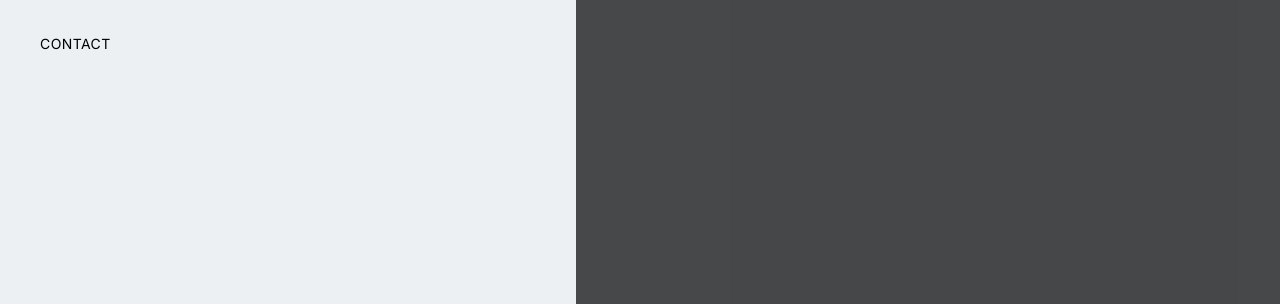
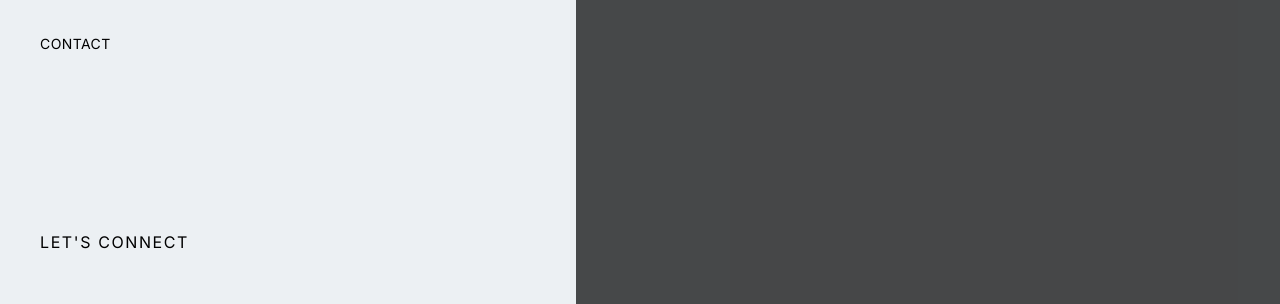
Before and after one commit to TJRelly/my-portfolio, a Next.js app: page / in a window 1280 px wide. Shown: the part 403-707 px from the top of the page. Built offline with nearby package versions, Linux system fonts and the light colour scheme.

Commit message:
folder update

```diff
--- a/components/Navbar.jsx
+++ b/components/Navbar.jsx
@@ -78,6 +78,9 @@ const Navbar = () => {
                 <li className="py-4 text-sm">Contact</li>
               </Link>
             </ul>
+            <div className="pt-40">
+              <p className="uppercase tracking-widest">Let's connect</p>
+            </div>
           </div>
         </div>
       </div>
```
